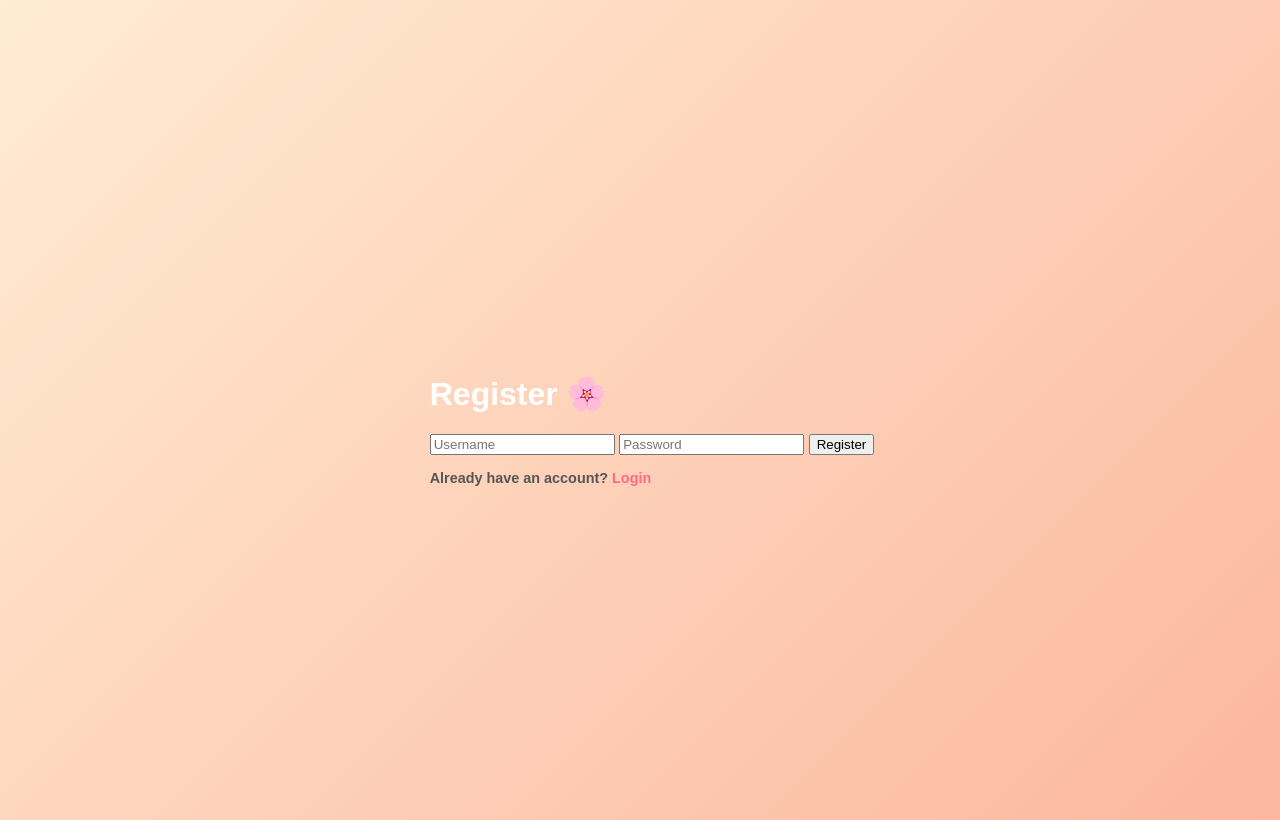
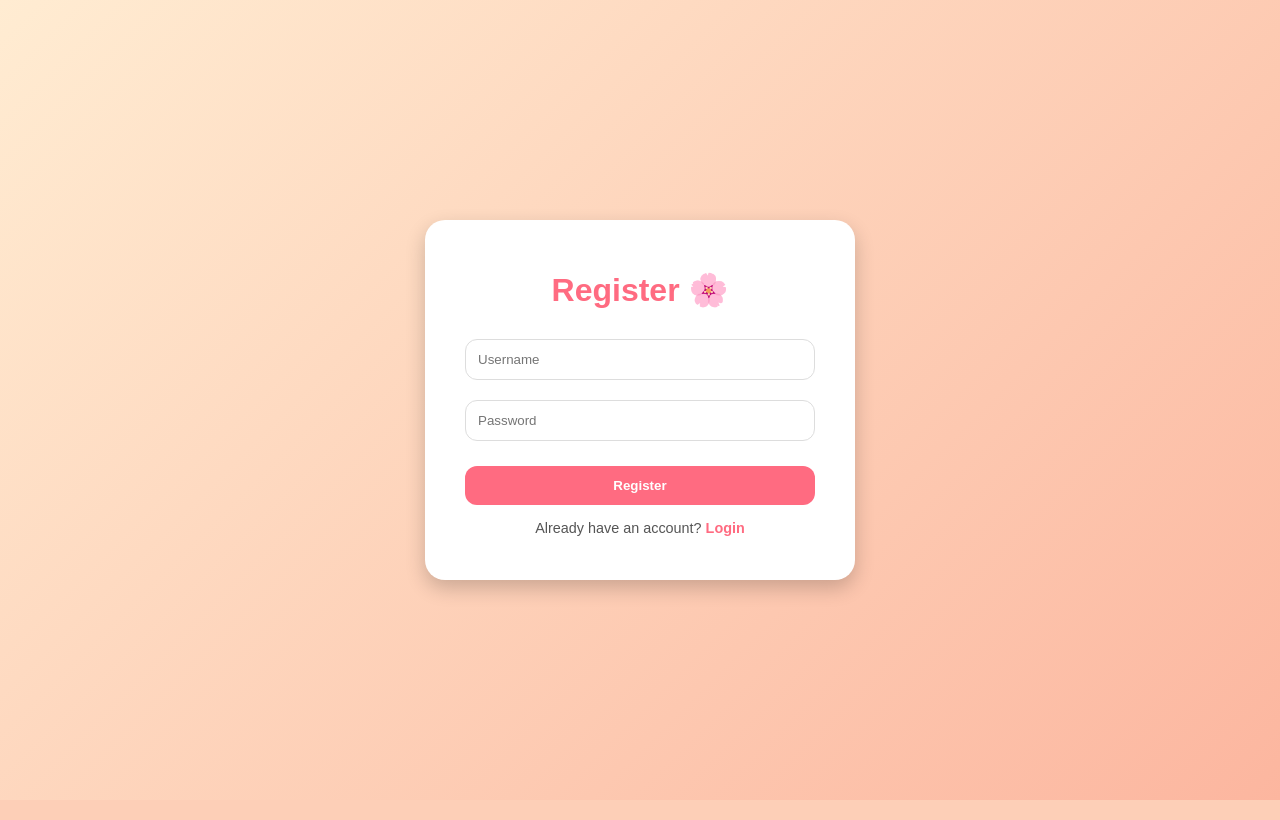
Before and after one commit to FaheemaTamton/Study-Buddy, a Flask app: page /register in a window 1280 px wide. Shown: the top 820 px of the page. Run offline with Flask 3, Linux system fonts and the light colour scheme.

Commit message:
Update study buddy

```diff
--- a/templates/register.html
+++ b/templates/register.html
@@ -12,7 +12,25 @@
         align-items: center;
         height: 100vh;
         margin: 0;
-
+    }
+    .container {
+        background: #fff;
+        padding: 30px 40px;
+        border-radius: 20px;
+        box-shadow: 0 8px 20px rgba(0,0,0,0.2);
+        text-align: center;
+        width: 350px;
+    }
+    h1 { margin-bottom: 20px; color: #ff6b81; }
+    input[type="text"], input[type="password"] {
+        width: 100%;
+        padding: 12px;
+        margin: 10px 0;
+        border-radius: 12px;
+        border: 1px solid #ddd;
+        box-sizing: border-box;
+    }
+    .button {
         width: 100%;
         padding: 12px;
         background-color: #ff6b81;
```
Also changed, not shown: templates/login.html (+19 -0 lines).
